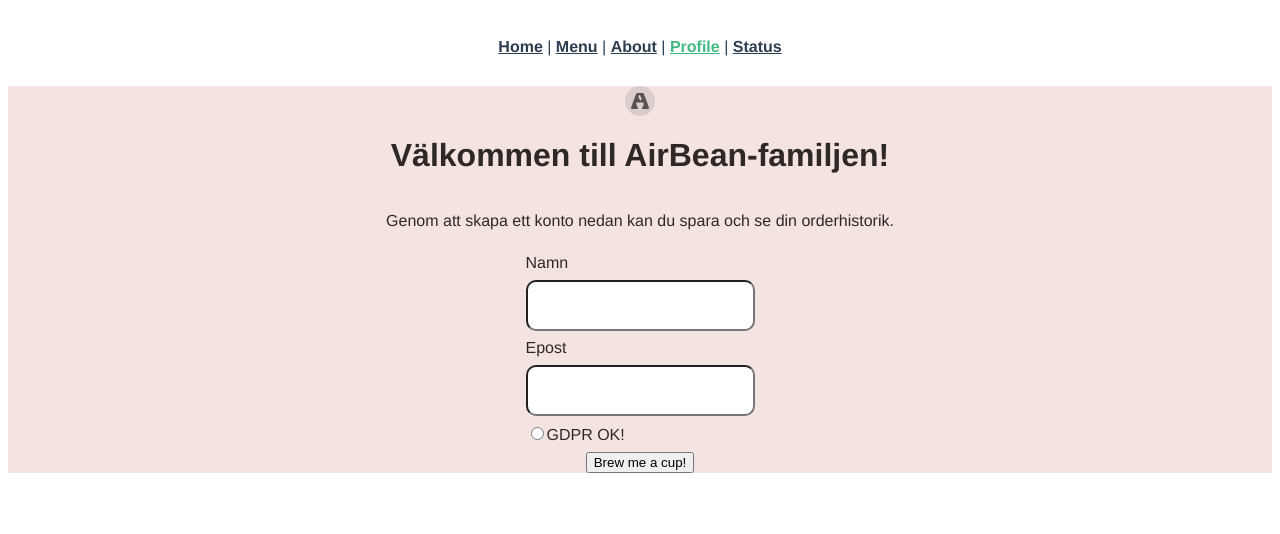
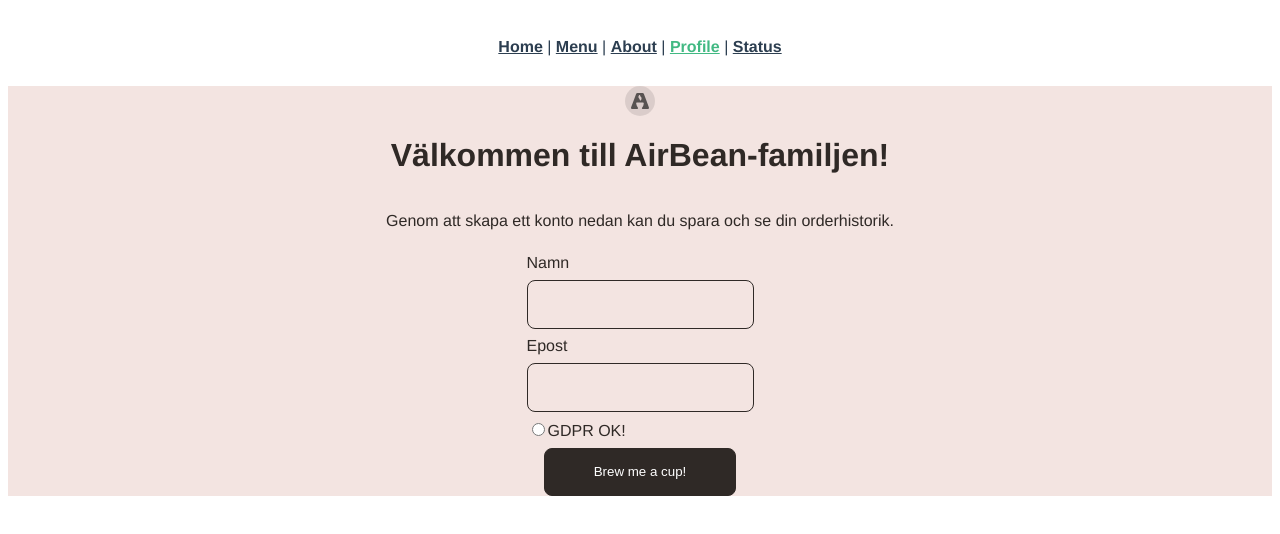
Before and after one commit to midori1727/airbean.vue, a Vue app: page /profile in a window 1280 px wide. Shown: the top 534 px of the page. Built offline with nearby package versions, Linux system fonts and the light colour scheme.

Commit message:
checkbox

```diff
--- a/src/components/ProfileForm.vue
+++ b/src/components/ProfileForm.vue
@@ -13,7 +13,7 @@
                   <input type="text" v-model="ePost">
               </div>
               <div class="radio">
-                  <input type="radio" name="GDPR" value="GDPR">
+                  <input type="radio" name="GDPR" value="GDPR" v-model="radio">
                   <label for="GDPR">GDPR OK!</label>
               </div>
               <div class="button">
@@ -44,6 +44,7 @@
         return {
             name: '',
             ePost: '',
+            radio: false
         }
     },
 
@@ -61,11 +62,13 @@
         onSubmit() {
             const info = {
                 name: this.name,
-                ePost: this.ePost
+                ePost: this.ePost,
+                radio: this.radio
             }
             this.$store.commit('addUserInfo', info)
             this.name = ''
             this.ePost = ''
+            this.radio = false
             if(this.$store.state.orderHistory.length > 0 && this.$store.state.userInfo.length >  0){
                 this.$router.push('/status')
                 console.log(this.$store.state.orderHistory)
@@ -76,6 +79,7 @@
 </script>
 
 <style scoped>
+
 
 .plofile-form-wrapper {
     display: flex;
@@ -88,14 +92,18 @@
 
 .radio {
     text-align: left;
-     margin-top: 0.5rem;
+    margin-top: 0.5rem;
     margin-bottom: 0.5rem;
 }
 
 .input-form input {
-     display: block;
-     border-radius: 10px;
-     padding: 1rem 1.5rem;
+    /* display: block;
+    border-radius: 10px; */
+    padding: 1rem 1.5rem;
+    border-radius: 0.5rem;
+    outline: none;
+    border: 1px solid #2F2926;
+    background-color: #F3E4E1;
 }
 
 .input-form label {
@@ -108,6 +116,15 @@
     margin-bottom: 0.5rem;
 }
 
+.button input {
+    width: 12rem;
+    height: 3rem;
+    border-radius: 0.5rem;
+    outline: none;
+    border: 1px solid #2F2926;
+    background-color: #2F2926;
+    color: white;
+}
 
 
 
--- a/src/store/index.js
+++ b/src/store/index.js
@@ -33,12 +33,18 @@
       if(payload.name == ''){
         flag =1
         state.errors.push('Ange ditt namn')
-      } else if(payload.ePost === ''){
+      } else if(payload.name.match(/^[0-9]+$/)) {
+        flag =1
+        state.errors.push('Använd bara bokstäver')
+      }else if(payload.ePost === ''){
         flag =1
         state.errors.push('Ange din e-postadress')
       } else if(!regexp.test(payload.ePost)){
         flag =1
         state.errors.push('Se till att din e-postadress stämmer')
+      } else if(!payload.radio) {
+        flag =1
+        state.errors.push('Godkänn GDPR')
       }
       if(flag) {
         return
```
